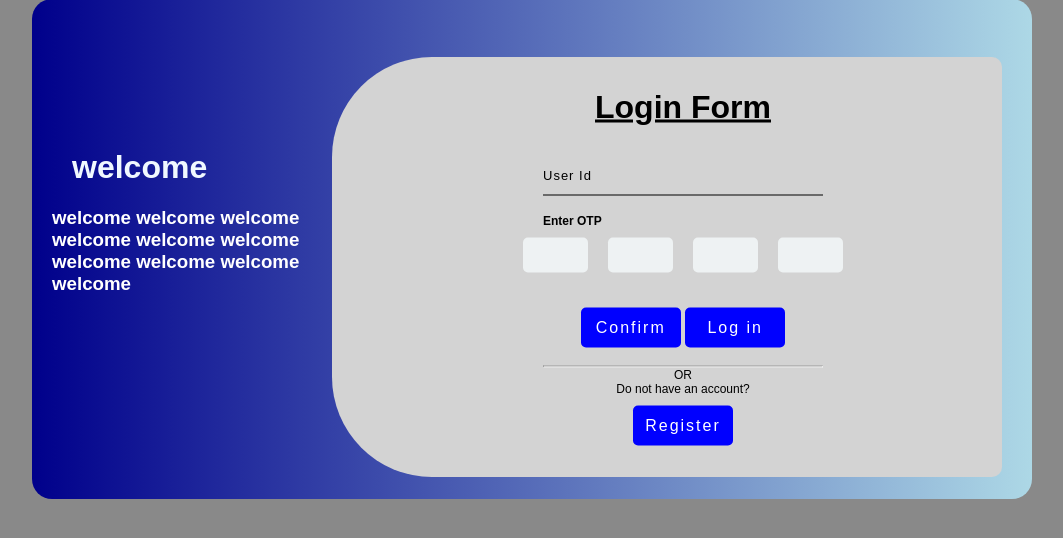
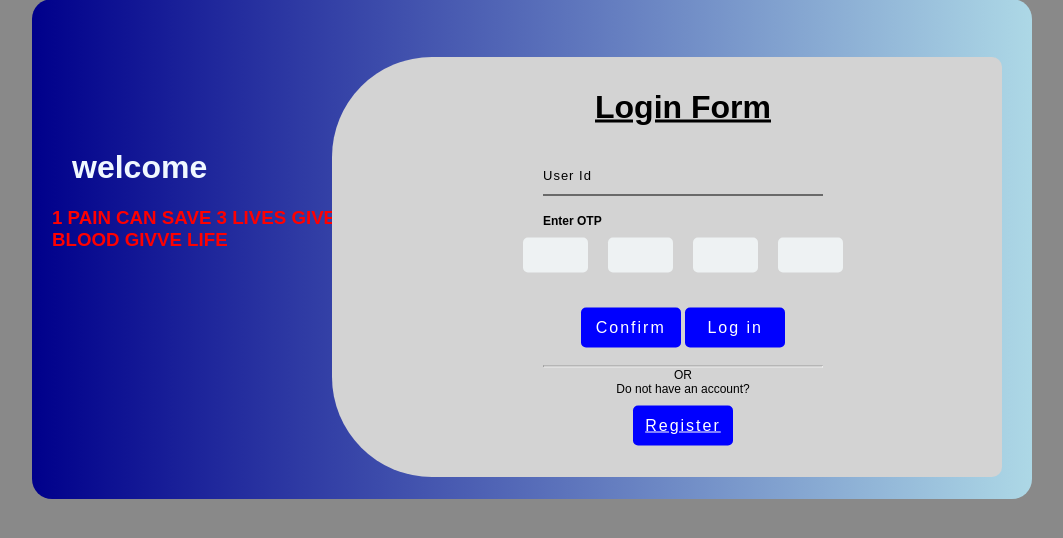
Before and after one commit to souradeepsamadder/blood-donation-system, a PHP site: page /login_page.php in a window 1280 px wide. Shown: the part 151-689 px from the top of the page, without its empty margins (108-1171 px from the left). Run offline with PHP 8.4, Linux system fonts and the light colour scheme.

Commit message:
login page

```diff
--- a/login.css
+++ b/login.css
@@ -117,7 +117,7 @@ h1 {
   color: black;
   font-size: 13px;
   opacity: 1;
-  text:bold;
+  /* text:bold; */
 }
 
 .input-field {
@@ -206,3 +206,6 @@ form {
   border-radius: 100px 10px 10px 100px;
   text-align: center;
 }
+/* button{
+  color:#fff;
+} */
--- a/login_page.php
+++ b/login_page.php
@@ -22,8 +22,8 @@
             </div>
             <br>
             <div class="cote">
-                <h3 class="word">
-                    welcome welcome welcome welcome welcome welcome welcome welcome welcome welcome
+                <h3 class="word" id="msg" style="color:#ff0000">
+
                 </h3>
             </div>
             <div class="form_box">
@@ -40,14 +40,10 @@
                         <div class="container"><br>
                             <h3 style="font-size: 12px; text-align: left;">Enter OTP</h3>
                             <div class="userInput">
-                                <input type="text" id='ist' maxlength="1" minlength="1"
-                                    onkeyup="clickEvent(this,'sec')">
-                                <input type="text" id="sec" maxlength="1" minlength="1"
-                                    onkeyup="clickEvent(this,'third')">
-                                <input type="text" id="third" maxlength="1" minlength="1"
-                                    onkeyup="clickEvent(this,'fourth')">
-                                <input type="text" id="fourth" maxlength="1" minlength="1"
-                                    onkeyup="clickEvent(this,'fifth')">
+                                <input type="text" id='ist' maxlength="1" minlength="1" onkeyup="clickEvent(this,'sec')">
+                                <input type="text" id="sec" maxlength="1" minlength="1" onkeyup="clickEvent(this,'third')">
+                                <input type="text" id="third" maxlength="1" minlength="1" onkeyup="clickEvent(this,'fourth')">
+                                <input type="text" id="fourth" maxlength="1" minlength="1" onkeyup="clickEvent(this,'fifth')">
                             </div>
                         </div>
                     </div>
@@ -64,7 +60,7 @@
                     <div>
                         <p style="font-size: 12px;" class="or">OR</p>
                         <p style="font-size: 12px;">Do not have an account?</p>
-                        <button type="submit" class="register_btn">Register</button>
+                        <button type="submit" class="register_btn"><a style="color:#fff;" href="registration.php">Register</a></button>
                     </div>
 
                 </form>
@@ -80,6 +76,22 @@
             document.getElementById(last).focus();
         }
     }
+    var r_text = new Array();
+    r_text[0] = "BE A HERO GIVE BLOOD";
+    r_text[1] = "EVERYONE MAY BECOME A SAVIOR";
+    r_text[2] = "GIVE BLOOD GIVE LIFE ";
+    r_text[3] = "THERE IS NO SUBSTUTUTE FOR BLOOD IT ONLY COMES FROM GENEROUS DONNER ";
+    r_text[4] = "NEVER REFUSE TO DONATE BLOOD IF YOU CAN AS YOU MY BE THE NEXT NEEDY";
+    r_text[5] = "DONATE YOUR BOLLD AND MAKE A DINCEFFERE";
+    r_text[6] = "YOU DONT.N HAVE TO BE A DOCTOR TO SAVE LIVES";
+    r_text[7] = "GIVE THE GIFT OF LIFE DONATE BLOOD";
+    r_text[8] = "WE NEED EACH OTHER DONATE BLOOD";
+    r_text[9] = "PROUD TO BE A BLOOD DONOR";
+    r_text[10] = "1 PAIN CAN SAVE 3 LIVES GIVE BLOOD GIVVE LIFE";
+    var i = Math.floor(11 * Math.random())
+    document.getElementById("msg").innerHTML = r_text[i]
+    console.log(r_text[i])
+    // alert("aoura")
 </script>
 
 </html>
```
